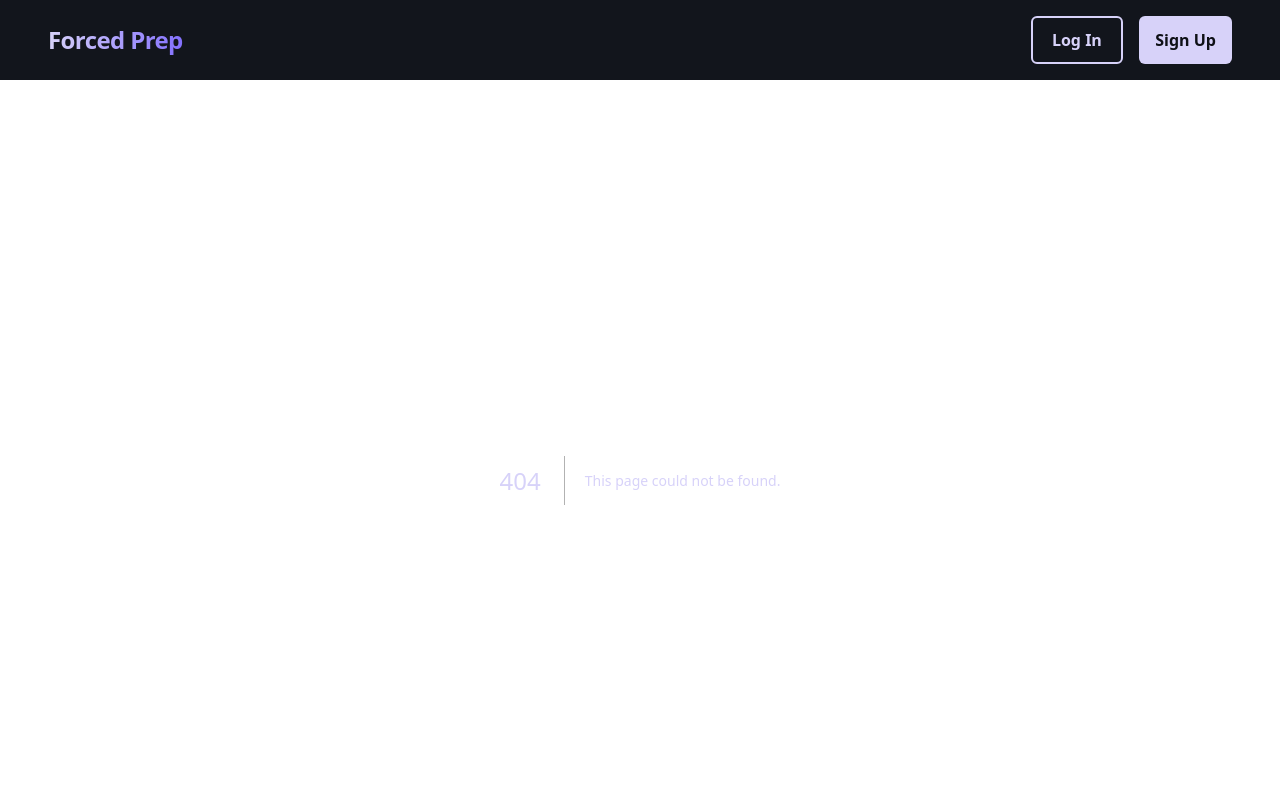
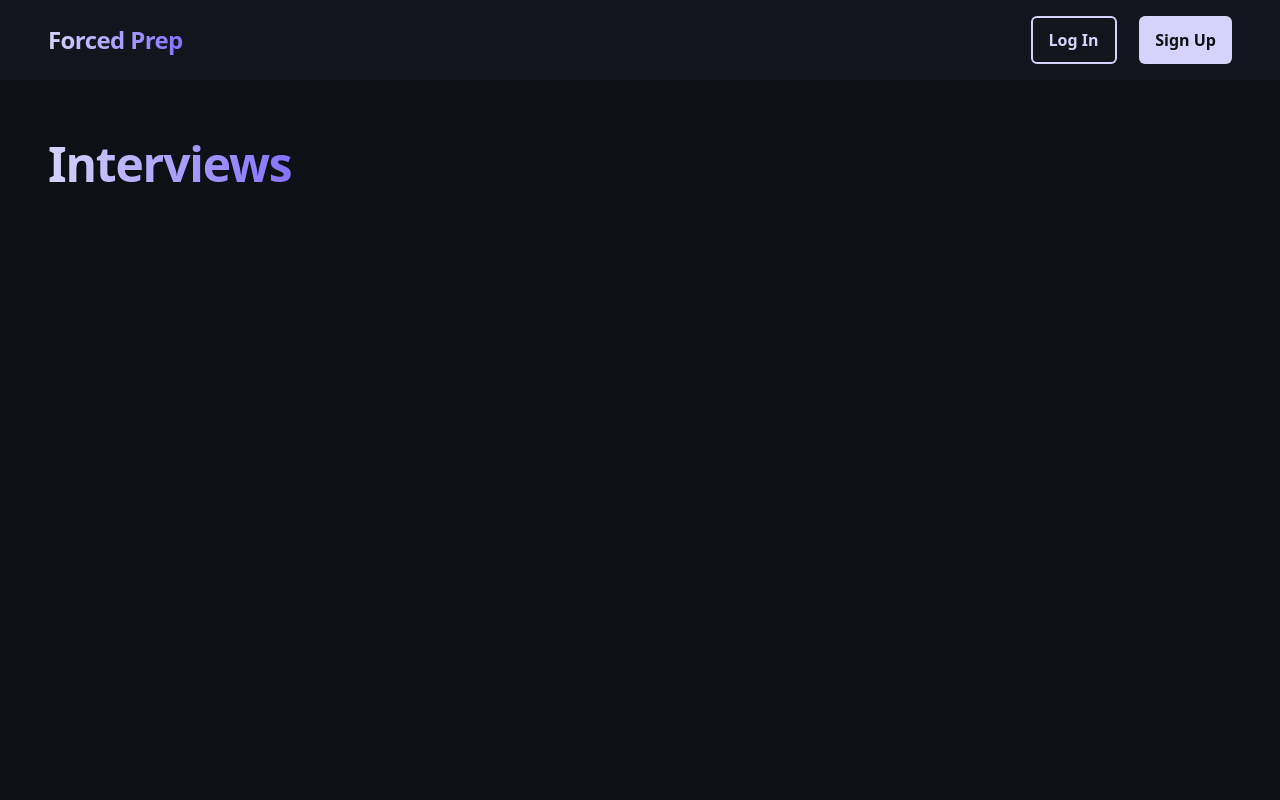
Before and after one commit to CS3219-AY2324S1/ay2324s1-course-assessment-g11, a Next.js app in the folder frontend/: page /interviews in a window 1280 px wide. Before the commit this address had no page. Shown: the top 800 px of the page. Built offline with nearby package versions, Linux system fonts and the light colour scheme.

Commit message:
style: Add fonts for new routes

```diff
--- a/frontend/src/components/navbar.tsx
+++ b/frontend/src/components/navbar.tsx
@@ -1,3 +1,4 @@
+import Link from "next/link";
 import { Button } from "./ui/button";
 import { TypographyH3 } from "./ui/typography";
 
@@ -5,9 +6,9 @@ export default function Navbar() {
   return (
     <header>
       <div className="flex py-4 bg-card justify-between items-center px-12">
-        <TypographyH3 className="text-transparent bg-clip-text bg-gradient-to-r from-primary to-secondary">Forced Prep</TypographyH3>
+        <Link href="/"><TypographyH3 className="text-transparent bg-clip-text bg-gradient-to-r from-primary to-secondary">Forced Prep</TypographyH3></Link>
         <div className="grid grid-cols-2 gap-4">
-          <Button variant={"outline"}>Log In</Button>
+          <Link href="/interviews"><Button variant={"outline"}>Log In</Button></Link>
           <Button>Sign Up</Button>
         </div>
       </div>
--- a/frontend/src/pages/_app.tsx
+++ b/frontend/src/pages/_app.tsx
@@ -1,11 +1,26 @@
 import '@/styles/globals.css'
 import type { AppProps } from 'next/app'
 import Layout from '../components/layout'
+import { Noto_Sans } from 'next/font/google'
+
+const notoSans = Noto_Sans({
+  weight: ['400', '500', '600', '700', '800', '900'],
+  preload: false
+})
 
 export default function App({ Component, pageProps }: AppProps) {
   return (
-    <Layout>
-      <Component {...pageProps} />
-    </Layout>
+    <>
+      <style jsx global>{`
+        :root {
+          --font_noto_sans: ${notoSans.style.fontFamily};
+        }
+      `}</style>
+      <main>
+        <Layout>
+          <Component {...pageProps} />
+        </Layout>
+      </main>
+    </>
   )
 }
--- a/frontend/src/pages/index.tsx
+++ b/frontend/src/pages/index.tsx
@@ -1,20 +1,11 @@
 import { Button } from '@/components/ui/button'
 import Spotlight, { SpotlightCard } from '@/components/ui/spotlight'
 import { TypographyH1, TypographyH3 } from '@/components/ui/typography'
-import { Noto_Sans } from 'next/font/google'
 import Image from 'next/image'
 import { AiFillGithub } from 'react-icons/ai'
 
-const notoSans = Noto_Sans({
-  weight: ['400', '500', '600', '700', '800', '900'],
-  preload: false
-})
-
 export default function Home() {
   return (
-    <main
-      className={`${notoSans.className}`}
-    >
     <Spotlight className="group">
       <SpotlightCard>
         <div className="p-24 mt-12 flex flex-col items-center justify-center text-center">
@@ -24,10 +15,9 @@ export default function Home() {
             <AiFillGithub className="mr-2 w-6 h-6" />
             Sign up with GitHub
           </Button>
-            <Image src={'/hero-image.jpeg'} width={800} height={600} alt="Screenshot of the collaboration feature" className="shadow-2xl shadow-secondary/20 shadow-ring-10"/>
+          <Image src={'/hero-image.jpeg'} width={800} height={600} alt="Screenshot of the collaboration feature" className="shadow-2xl shadow-secondary/20 shadow-ring-10" />
         </div>
       </SpotlightCard>
     </Spotlight>
-    </main>
   )
 }
--- /dev/null
+++ b/frontend/src/pages/interviews.tsx
@@ -0,0 +1,9 @@
+import { TypographyH1 } from '@/components/ui/typography'
+
+export default function Interviews() {
+  return (
+    <div className='min-h-screen p-12'>
+      <TypographyH1 className="text-transparent bg-clip-text bg-gradient-to-r from-primary to-secondary w-min">Interviews</TypographyH1>
+    </div>
+  )
+}
--- a/frontend/tailwind.config.ts
+++ b/frontend/tailwind.config.ts
@@ -2,11 +2,11 @@
 module.exports = {
   darkMode: ["class"],
   content: [
-    './pages/**/*.{ts,tsx}',
-    './components/**/*.{ts,tsx}',
-    './app/**/*.{ts,tsx}',
-    './src/**/*.{ts,tsx}',
-	],
+    "./pages/**/*.{ts,tsx}",
+    "./components/**/*.{ts,tsx}",
+    "./app/**/*.{ts,tsx}",
+    "./src/**/*.{ts,tsx}",
+  ],
   theme: {
     container: {
       center: true,
@@ -16,6 +16,10 @@ module.exports = {
       },
     },
     extend: {
+      fonts: {
+        sans: ["var(--font_noto_sans)", "sans-serif"],
+        mono: ["var(--font_menlo)", "monospace"],
+      },
       colors: {
         border: "hsl(var(--border))",
         input: "hsl(var(--input))",
@@ -73,4 +77,4 @@ module.exports = {
     },
   },
   plugins: [require("tailwindcss-animate")],
-}
+};
```
Lines whose indentation alone changed are shown as unchanged.
